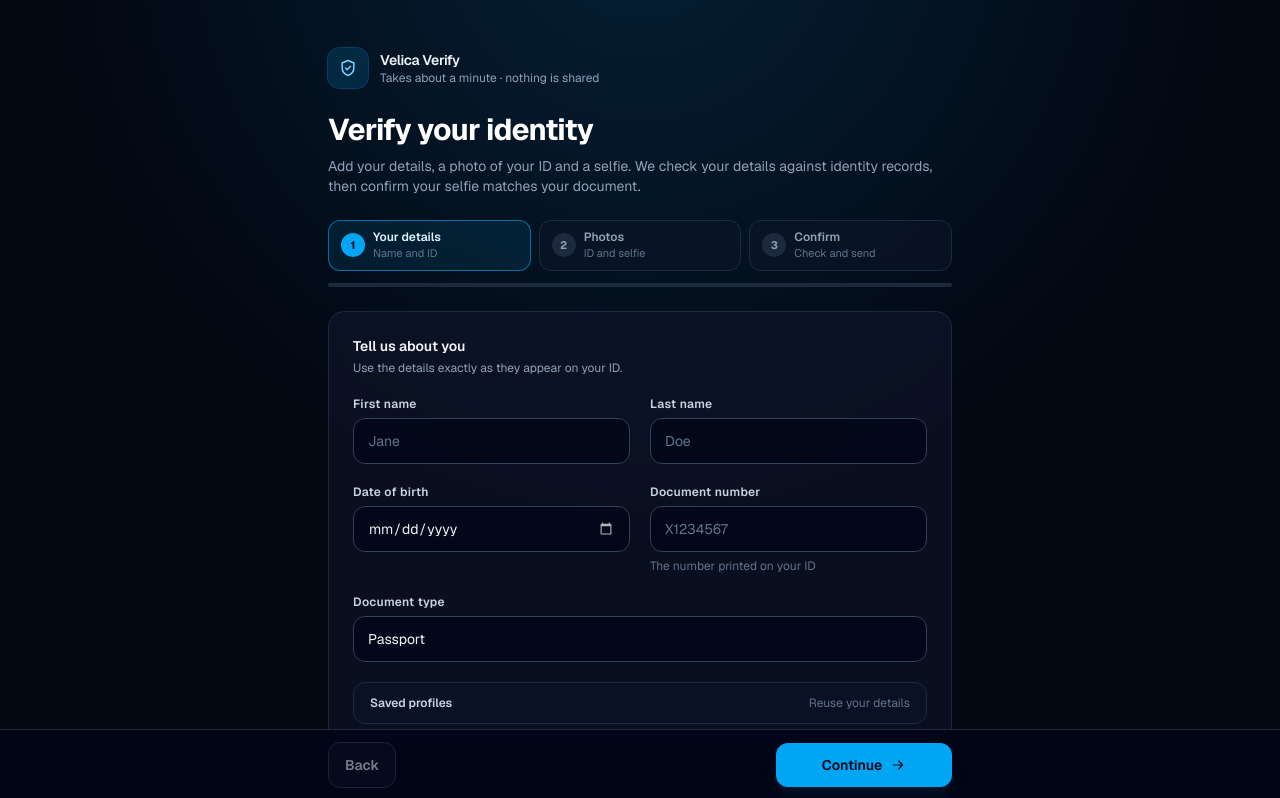
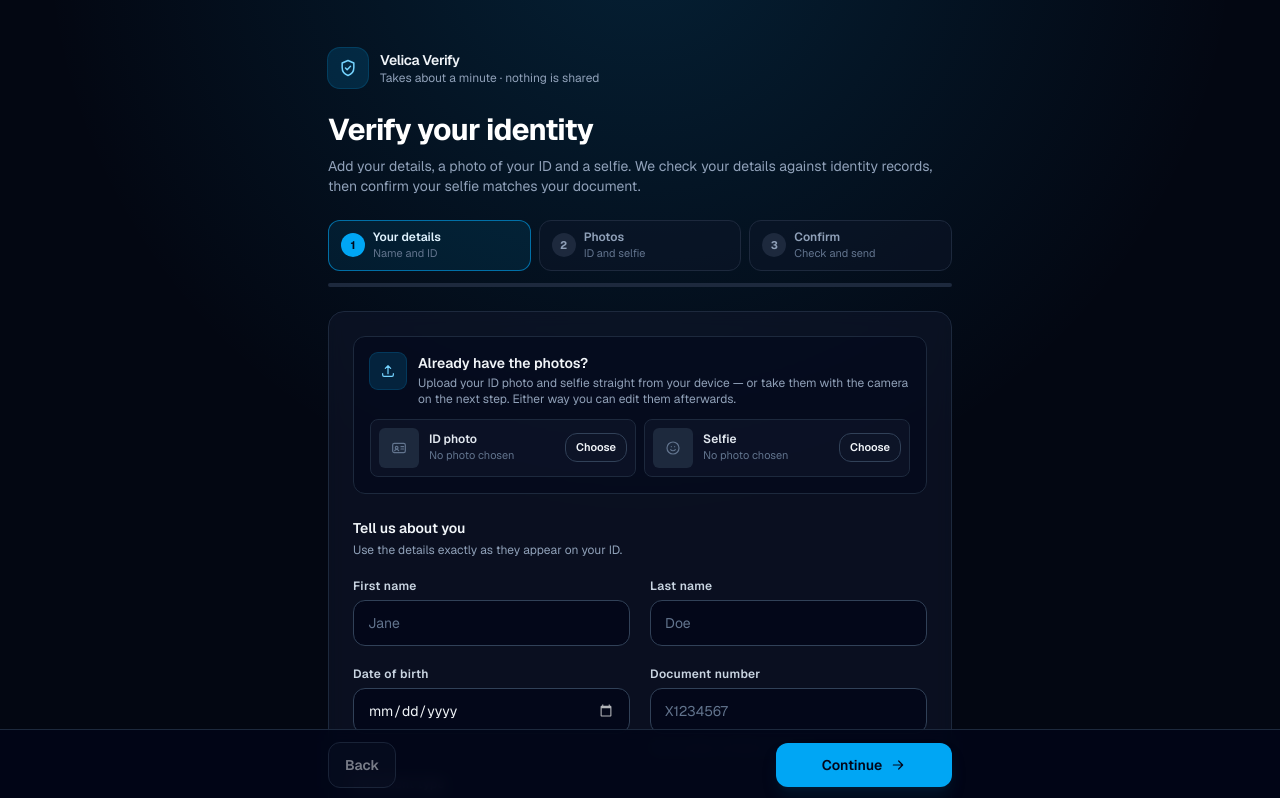
Before and after one commit to kgathuai/velica, a Next.js app: page / in a window 1280 px wide. Shown: the top 798 px of the page. Built offline with nearby package versions, Linux system fonts and the light colour scheme.

Commit message:
another commit

```diff
--- a/src/app/page.tsx
+++ b/src/app/page.tsx
@@ -13,8 +13,10 @@ import {
   FaceIcon,
   ShieldCheckIcon,
   Stepper,
+  UploadIcon,
   cx,
 } from "@/components/ui";
+import UploadTile from "@/components/upload-tile";
 import {
   getSavedProfiles,
   getSavedProfilesServerSnapshot,
@@ -560,7 +562,51 @@ export default function Home() {
 
             {step === 1 && (
               <div className="animate-fade-up">
-                <h2 className="text-sm font-semibold text-slate-100">Tell us about you</h2>
+                <div className="rounded-xl border border-slate-800 bg-slate-950/40 p-4">
+                  <div className="flex items-start gap-3">
+                    <span className="grid h-9 w-9 shrink-0 place-items-center rounded-lg bg-sky-500/15 text-sky-300 ring-1 ring-sky-500/30">
+                      <UploadIcon className="h-4 w-4" />
+                    </span>
+                    <div className="min-w-0 flex-1">
+                      <p className="text-sm font-semibold text-slate-100">
+                        Already have the photos?
+                      </p>
+                      <p className="mt-0.5 text-xs text-slate-400">
+                        Upload your ID photo and selfie straight from your device — or take them
+                        with the camera on the next step. Either way you can edit them afterwards.
+                      </p>
+                    </div>
+                  </div>
+
+                  <div className="mt-3 grid gap-2 sm:grid-cols-2">
+                    <UploadTile
+                      label="ID photo"
+                      icon={<IdCardIcon className="h-4 w-4" />}
+                      previewSrc={values.documentImage}
+                      fileName={values.documentName}
+                      onPickFile={(file) => void handleFilePicked("document", file)}
+                      onClear={() => {
+                        setField("documentOriginal", "");
+                        setField("documentImage", "");
+                        setField("documentName", "");
+                      }}
+                    />
+                    <UploadTile
+                      label="Selfie"
+                      icon={<FaceIcon className="h-4 w-4" />}
+                      previewSrc={values.selfieImage}
+                      fileName={values.selfieName}
+                      onPickFile={(file) => void handleFilePicked("selfie", file)}
+                      onClear={() => {
+                        setField("selfieOriginal", "");
+                        setField("selfieImage", "");
+                        setField("selfieName", "");
+                      }}
+                    />
+                  </div>
+                </div>
+
+                <h2 className="mt-6 text-sm font-semibold text-slate-100">Tell us about you</h2>
                 <p className="mt-1 text-xs text-slate-400">
                   Use the details exactly as they appear on your ID.
                 </p>
--- /dev/null
+++ b/src/components/upload-tile.tsx
@@ -0,0 +1,84 @@
+"use client";
+
+/* eslint-disable @next/next/no-img-element -- thumbnails are in-memory base64 data URLs, which next/image cannot optimise */
+
+import { useRef, type ReactNode } from "react";
+import { TrashIcon } from "@/components/ui";
+
+type UploadTileProps = {
+  label: string;
+  icon: ReactNode;
+  previewSrc: string;
+  fileName: string;
+  onPickFile: (file: File) => void;
+  onClear: () => void;
+};
+
+/** A compact "choose a file" row with a thumbnail, for uploading before the capture step. */
+export default function UploadTile({
+  label,
+  icon,
+  previewSrc,
+  fileName,
+  onPickFile,
+  onClear,
+}: UploadTileProps) {
+  const inputRef = useRef<HTMLInputElement | null>(null);
+  const chosen = Boolean(previewSrc);
+
+  return (
+    <div className="flex items-center gap-2.5 rounded-lg border border-slate-800 bg-slate-900/60 p-2">
+      {chosen ? (
+        <img
+          src={previewSrc}
+          alt={`${label} preview`}
+          className="h-10 w-10 shrink-0 rounded-md border border-slate-700 object-cover"
+        />
+      ) : (
+        <span className="grid h-10 w-10 shrink-0 place-items-center rounded-md bg-slate-800 text-slate-500">
+          {icon}
+        </span>
+      )}
+
+      <div className="min-w-0 flex-1">
+        <p className="truncate text-xs font-semibold text-slate-200">{label}</p>
+        <p className="truncate text-[11px] text-slate-500">
+          {fileName || (chosen ? "Photo added" : "No photo chosen")}
+        </p>
+      </div>
+
+      {chosen && (
+        <button
+          type="button"
+          onClick={onClear}
+          aria-label={`Remove ${label}`}
+          className="btn btn-ghost h-8 w-8 shrink-0 !px-0"
+        >
+          <TrashIcon className="h-3.5 w-3.5" />
+        </button>
+      )}
+
+      <button
+        type="button"
+        onClick={() => inputRef.current?.click()}
+        className="btn btn-secondary shrink-0 !px-2.5 !py-1.5 text-[11px]"
+      >
+        {chosen ? "Replace" : "Choose"}
+      </button>
+
+      <input
+        ref={inputRef}
+        type="file"
+        accept="image/*"
+        className="hidden"
+        onChange={(event) => {
+          const file = event.target.files?.[0];
+          if (file) {
+            onPickFile(file);
+          }
+          event.target.value = "";
+        }}
+      />
+    </div>
+  );
+}
```
